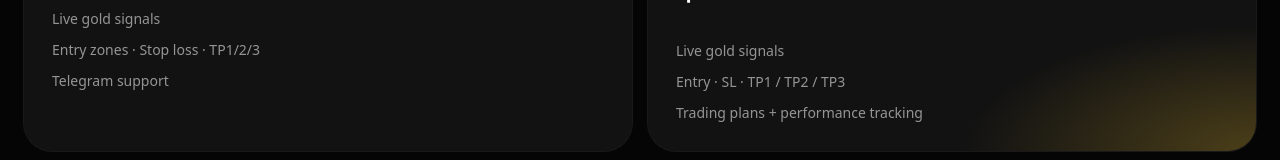
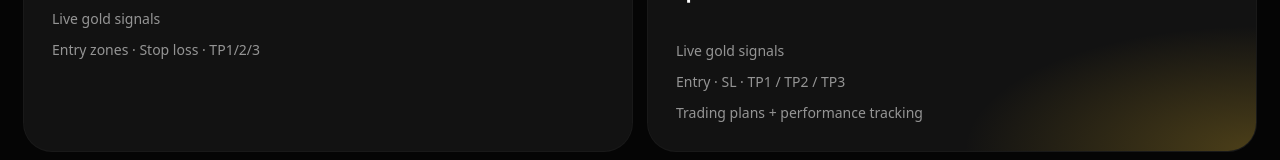
Before and after one commit to ttaiktxduong/xau-alert, a Next.js app: page / in a window 1280 px wide. Shown: the part 1824-1984 px from the top of the page. Built offline with nearby package versions, Linux system fonts and the light colour scheme; no server answers.

Commit message:
delete telegram sp

```diff
--- a/app/components/home/Pricing.tsx
+++ b/app/components/home/Pricing.tsx
@@ -85,7 +85,6 @@ export function Pricing() {
               <ul className="mt-6 space-y-2.5 text-[14px] text-white/55">
                 <li>Live gold signals</li>
                 <li>Entry zones · Stop loss · TP1/2/3</li>
-                <li>Telegram support</li>
               </ul>
             </div>
             {owned === "trial" ? (
```
